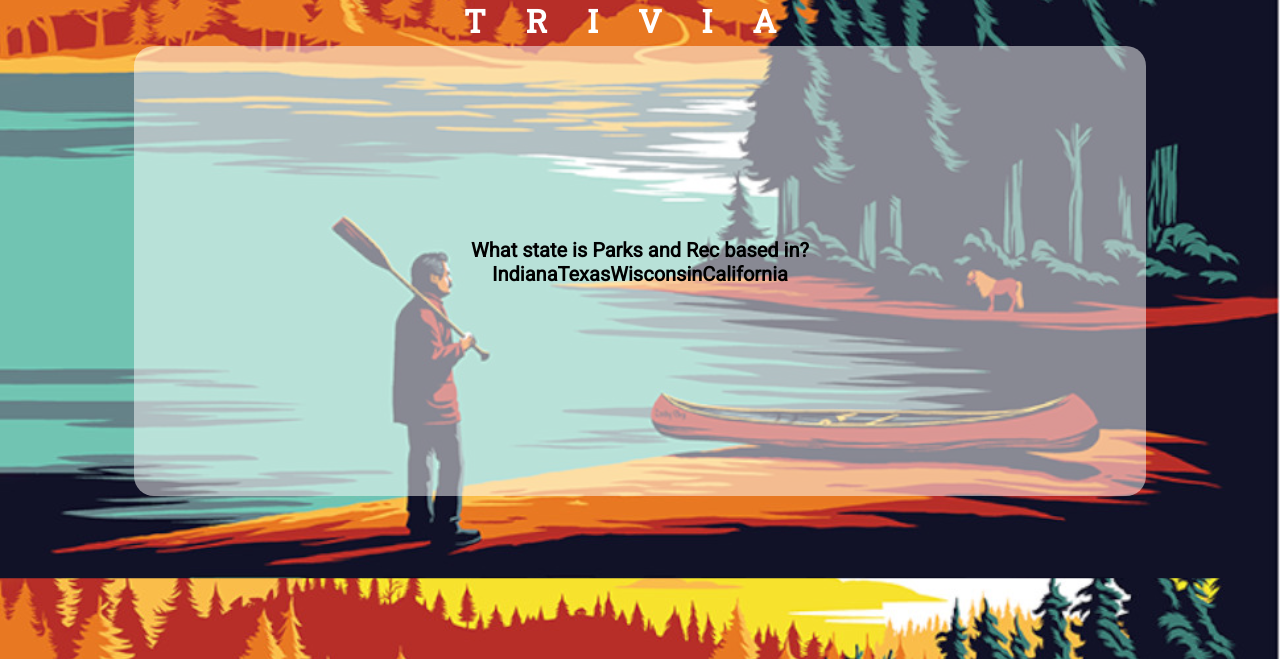
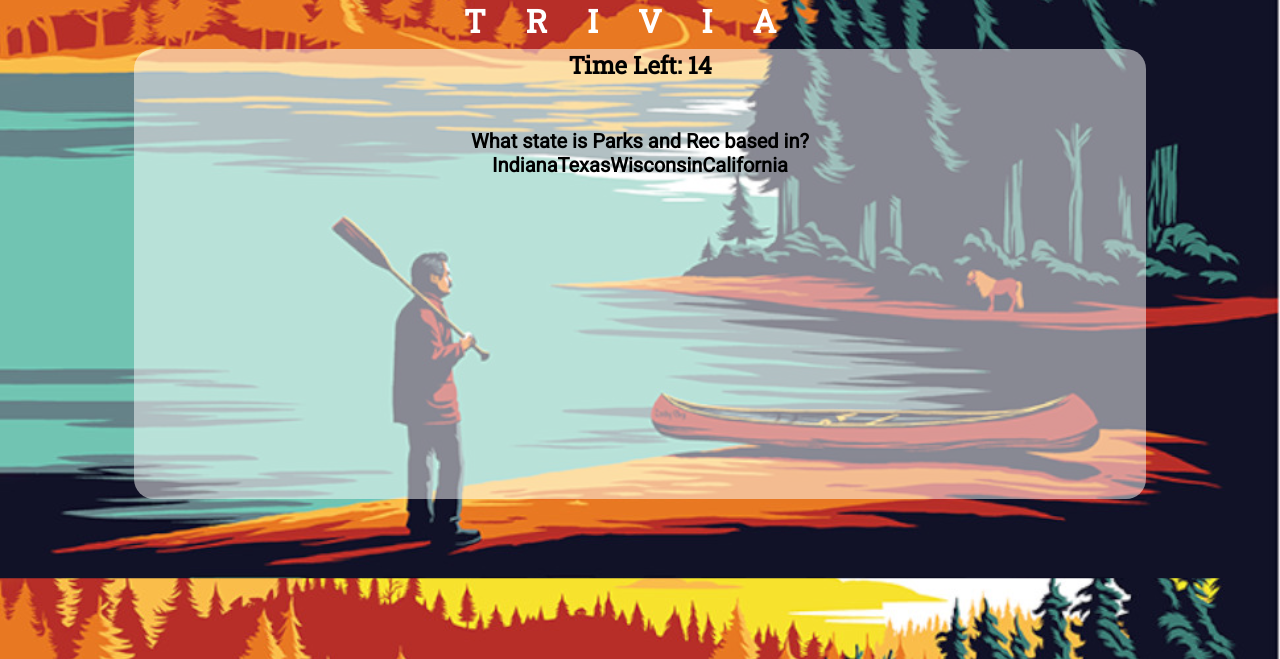
Before and after one commit to vivgarcia/TriviaGame, a plain HTML site: page index.html in a window 1280 px wide. Both pictures are taken after a click on the button "Start Game". Shown: the part 141-800 px from the top of the page. Drawn offline with nearby package versions, Linux system fonts and the light colour scheme.

Commit message:
added gamePlay and refactored some functions

```diff
--- a/assets/css/style.css
+++ b/assets/css/style.css
@@ -14,6 +14,10 @@
     color: #fff;
     letter-spacing: 2.5rem;
     font-family: 'Roboto Slab', serif;
+}
+h3{
+    font-family: 'Roboto Slab', serif;
+    font-size: 24px;
 }
 .main-content{
     background-color: rgba( 255, 255, 255, 0.5);
@@ -33,7 +37,7 @@
     background-color: #48b139;
     color: #fff;
     font-size: 22px;
-    margin: 20px;
+    margin: 175px 20px;
     border: solid 1px #48b139;
     font-weight: 700;
 }
--- a/assets/javascript/app.js
+++ b/assets/javascript/app.js
@@ -1,13 +1,5 @@
 $(document).ready(function(){
-//define variables
-var timeLeft = 16;
-var wrongAnswers = 0;
-var rightAnswers = 0;
-var questionsLeft = 0;
-var intervalID;
-var indexQA = 0;
-var answered = false;
-var correct;
+//trivia questions and answers
 var triviaQuestions = [
     {
         question: "What state is Parks and Rec based in?",
@@ -60,21 +52,46 @@
         correctAnswer: "3"
     }
     ];
+    //define variables
+    var timeLeft = 16;
+    var wrongAnswers = 0;
+    var rightAnswers = 0;
+    var questionsLeft = 0;
+    var intervalID;
+    var indexQA = 0;
+    var answered = false;
+    var correct;
     // gamePlay functions
+    //when button is pressed, startGame beings gamePlay
     function startGame(){
         $(".startButton").remove();
         rightAnswers = 0;
         wrongAnswers = 0;
         questionsLeft = 0;
-        playGame();
-    }
-    function playGame(){
         $("#question").text(triviaQuestions[0].question);
         $(".answers").html(triviaQuestions[0].options);
+        run();
     }
-
+    //runs timer
+    function run(){
+        clearInterval(intervalID);
+        intervalID = setInterval(decrement, 1000);
+    }
+    //decreases time by one second
+    function decrement(){
+        timeLeft--;
+        $(".timeLeft").html("<h3> Time Left: " + timeLeft + "</h3>");
+        if(timeLeft === 0){
+            stop();
+            $(".timeLeft").html("<h3>You ran out of time!</h3>");
+        }
+    }
+    //stops timer and clears interval
+    function stop(){
+        clearInterval(intervalID);
+    }
+    //press button to play
     $(".startButton").on("click", function(){
-    //     $(".main-content").text(triviaQuestions[1].question)
         startGame();
     });
 
--- a/index.html
+++ b/index.html
@@ -15,9 +15,10 @@
         <h1>Trivia</h1>
     </header>
     <div class="main-content">
-        <br><br><br><br><br><br><br>
+
+        <!-- <br><br><br><br><br><br><br> -->
         <button class="startButton">Start Game</button>
-        <div class="tally">
+        <div class="timeLeft">
 
         </div>
         <br>
```
